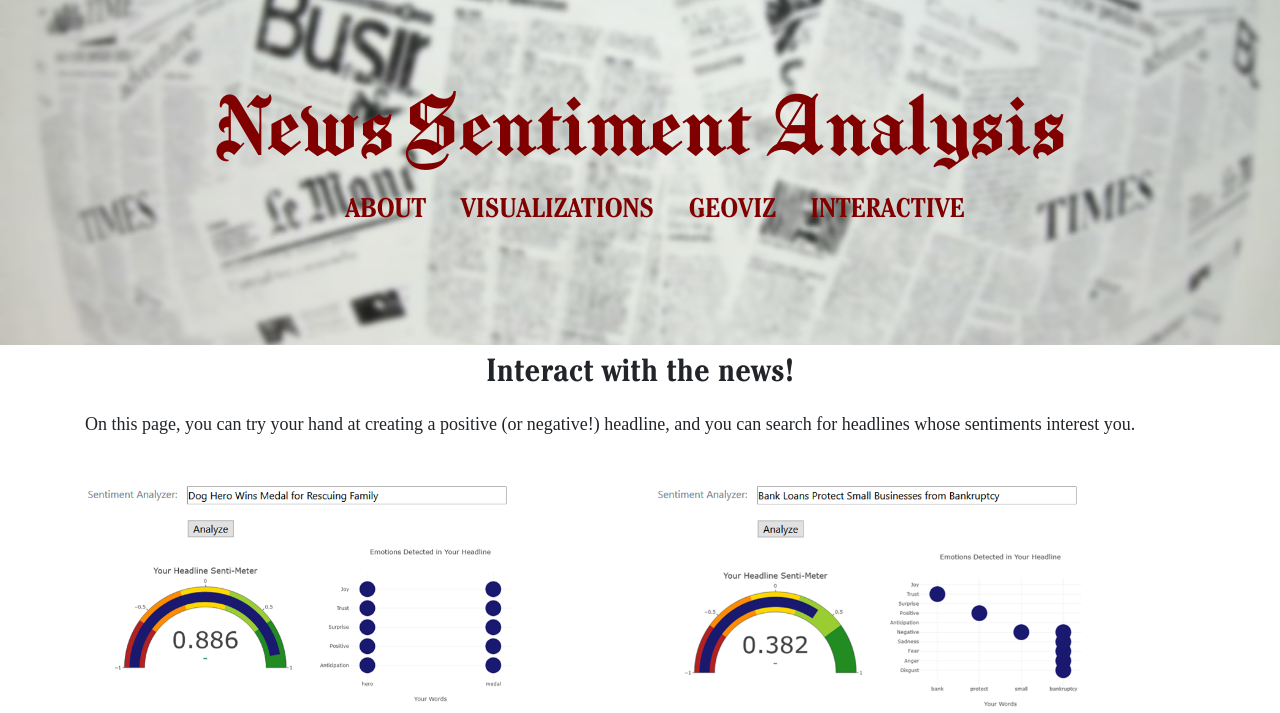
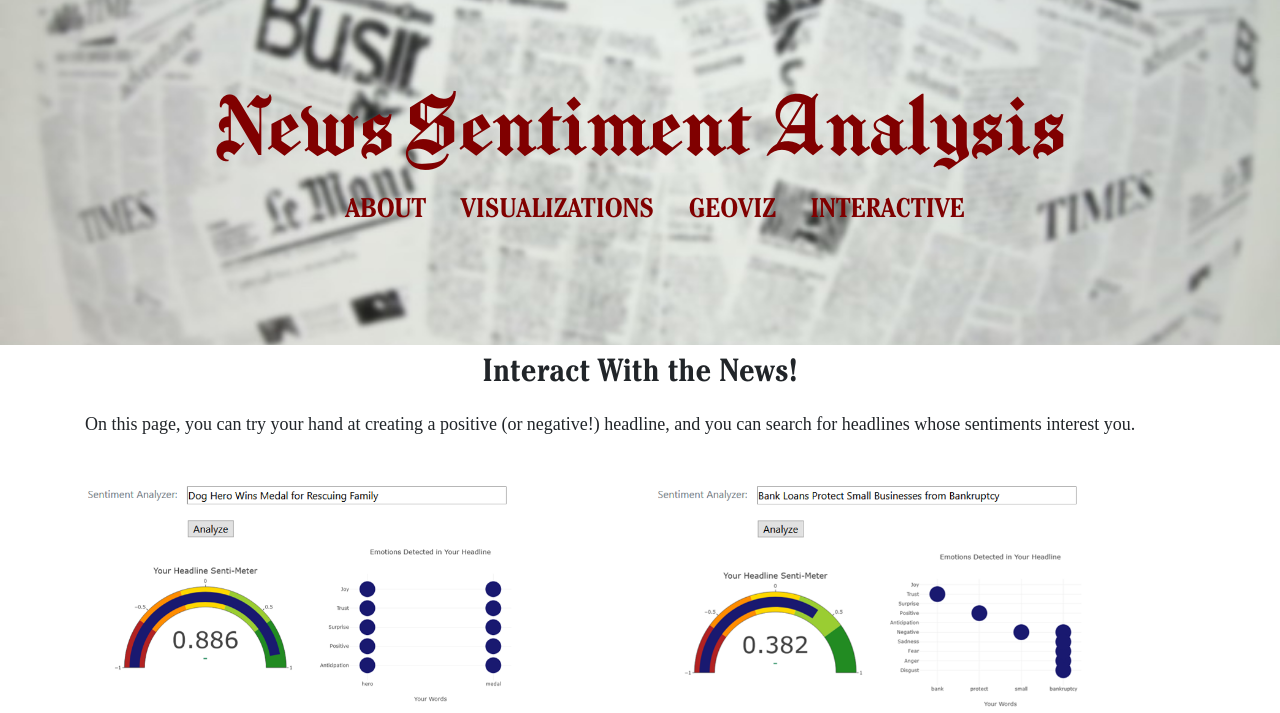
Before and after one commit to iCode13/News-Sentiment-Analysis-App, a Flask app: page /interactive in a window 1280 px wide. Shown: the top 713 px of the page. Run offline with Flask 2, Linux system fonts and the light colour scheme; some libraries are stand-ins or nearby versions; some web fonts are replaced.

Commit message:
format fixes

```diff
--- a/news_app/static/stylesheets/news-app-styles.css
+++ b/news_app/static/stylesheets/news-app-styles.css
@@ -23,11 +23,11 @@
 
 /* ---- interactive page ---- */
 
-.interaction-header{
+.interaction-header {
+    margin-top: 10px;
     font-family: "Cheltenham";
     font-weight: bold;
     text-align: center;
-    margin-top: 10px;
 }
 
 .interaction-intro {
@@ -37,6 +37,13 @@
     font-size: 18px;
     text-align: justify;
     text-justify: inter-word;
+}
+
+.interaction-intro h2 {
+    margin-top: 10px;
+    font-family: "Cheltenham";
+    font-weight: bold;
+    text-align: center;
 }
 
 .sample-images {
@@ -229,7 +236,7 @@ nav a:hover::before {
     text-justify: inter-word;
 }
 
-.maps-header{
+.maps-header {
     font-family: "Cheltenham";
     font-weight: bold;
     text-align: center;
--- a/news_app/templates/interactive.html
+++ b/news_app/templates/interactive.html
@@ -1,7 +1,7 @@
 {% extends "parent.html" %}
 {% block content %}
 <div class="container">
-    <h2 class="interaction-header">Interact with the news!</h2>
+    <h2 class="interaction-header">Interact With the News!</h2>
     <div class="row">
         <div class="col-md-12 interaction-intro">
             <p>
@@ -23,7 +23,7 @@
         </div>
         <div class="interaction-intro" class="col-md-12 interaction-intro" id="user-analysis-intro">
             <br>
-              <h2 class="interaction-header">Sentiment Analyzer:</h2>
+              <h2>Sentiment Analyzer:</h2>
             <p>
               Your headline undergoes two types of analyses--first, a "VADER sentiment analysis" that constructs a score based on the positivity or negativity of each word in your headline, including "boosting" your score based on words like "very" or "really."  VADER also recognizes exclamation points and words in ALL CAPS, so try out your favorite Tweets to see how you can affect the sentiment score!  Additionally, the analyzer uses the NRCLex lexicon of emotional words to identify certain emotions associated with words in your headline.  Will the words you choose convey surprise? Joy? Fear? Antici...pation?  Check out the sample headlines above, and then try it out to see what you find!
             </p>
@@ -33,7 +33,6 @@
     <br/>
 
      <!-- Sentiment Analyzer -->
-     <!-- <form action="/analyzer" method="POST" style="width: 500px; margin: auto"> -->
 
        <div class="row">
          <label for="user-text-input" class="text-muted">Sentiment Analyzer:</label>
@@ -58,13 +57,13 @@
         <div class="col-md-6" id="user-analysis-emotions"></div>
       </div>
      <br/>
-      <!-- News Search -->
-      <!-- <form action="/analyzer" method="POST" style="width: 500px; margin: auto"> -->
+
+    <!-- News Search -->
 
       <div class ="row">
         <div class="col-md-12 interaction-intro" id="article-search-intro">
           <p>
-              <h2 class="interaction-header">Article Search:</h2>
+              <h2>Article Search:</h2>
               <p>
               To search the 50,000+ headlines in our dataset, choose a search category such as "Person" or "Organization," and then enter your search term (simpler searches work best).  Your results will be up to 5 randomly sampled articles that match your search term.  Results display the article headline, the lead paragraph, and a sentiment analysis (the "Senti-Meter!") based on the headline's VADER sentiment score.
             </p>
@@ -78,7 +77,7 @@
        <div class="col-lg-4">
        <div class="input-box">
                         <select name="keyword" id="keyword-type">
-                                <option value="">Search Categories</option>
+                                <option value="" disabled selected>Search Categories</option>
                                 <option value="persons">Person</option>
                                 <option value="glocations">Location</option>
                                 <option value="subject">Subject</option>
@@ -103,8 +102,6 @@
       <div class="row" id="article-search-output">
       <br/>
       <br/>
-        <!--div class="col-md-6" id="user-analysis-gauge"></div>
-        <div class="col-md-6" id="user-analysis-emotions"></div-->
       </div>
      <br/>
      <br/>
--- a/news_app/templates/maps.html
+++ b/news_app/templates/maps.html
@@ -2,7 +2,6 @@
 {% block content %}
 
 <br>
-
 
 <div class="container" id="all-maps">
     <h2 class="maps-header">Geographic Distribution of News Sentiment (2015 - 2017)</h2>
@@ -11,7 +10,6 @@
     <div class="row">
         <div class="col-md-12 map-summary" id="choropleth-map-weekday-summary">
             <b>By Day of the Week:</b>
-            </br>
             <p>
                 The choropleth map animations below depict variations of news article sentiment by days of the week. Play the animation, pause at any time and hover the cursor over any US state or country to see its name along with the mean sentiment score of articles from that geographic entity, and the day of the week it represents. Both in the US and globally, overall news sentiment appears to get progressively more negative, culminating at the weekend.
             </p>
@@ -30,7 +28,6 @@
     <div class="row">
         <div class="col-md-12 map-summary" id="choropleth-map-monthly-summary">
             <b>By Month:</b>
-            </br>
             <p>
                 The choropleth map animations below depict variations of news article sentiment by months, revealing seasonal variations. Play the animation, pause at any time and hover the cursor over any US state or country to see its name along with the mean sentiment score of articles from that geographic entity, and the month it represents.
             </p>
@@ -49,7 +46,6 @@
     <div class="row">
         <div class="col-md-12 map-summary" id="choropleth-map-3years-summary">
             <b>Over Time (Monthly):</b>
-            </br>
             <p>
                 The choropleth map animations below depict variations of news article sentiment on a monthly basis over three years, from 2015 to 2017. Play the animation, pause at any time and hover the cursor over any US state or country to see its name along with the mean sentiment score of articles from that geographic entity, and the year-month it represents.
             </p>
@@ -69,7 +65,6 @@
         <div class="col-md-12 map-summary" id="lat-lon-heatmap-summary">
             <p>
                 <b>Headlines Around the World:</b>
-                </br>
                 The map below depicts geographic locations and sentiments of headlines each month from 2015-2017.  Play the animation to see how article sentiments changed around the world.  You can pause the animation at any time and hover your cursor over a point to see its location name, a representative headline from that location for the month, and that article's sentiment score.
             </p>
         </div>
@@ -81,7 +76,6 @@
 
     <br>
 
-</div>
 
 <script>
 
```
